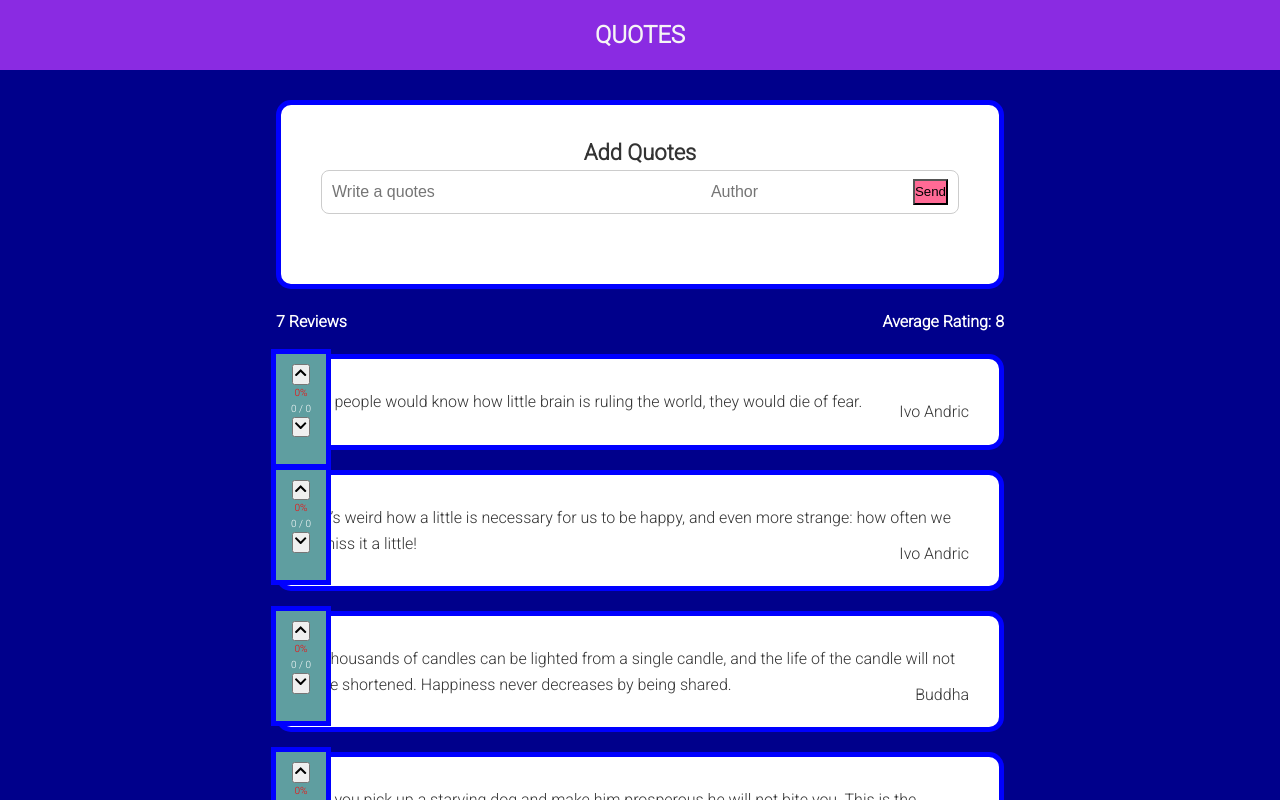
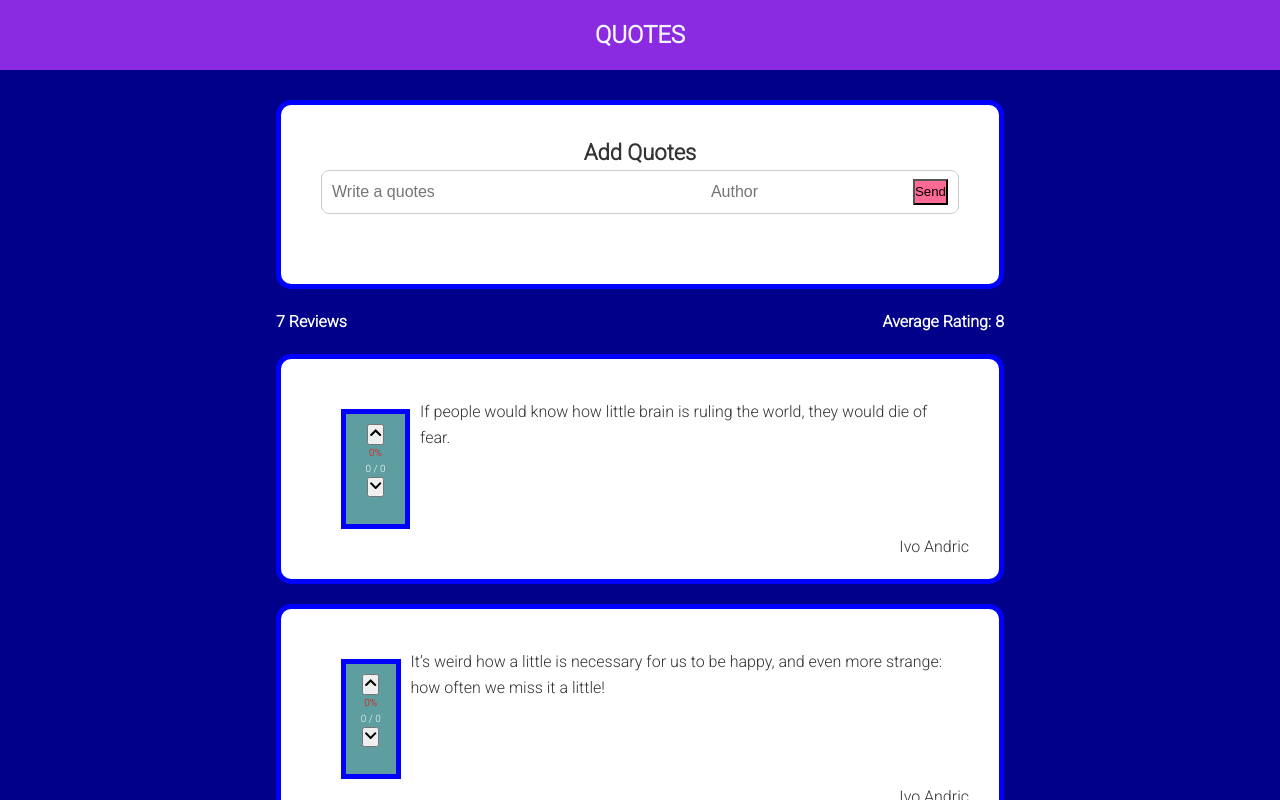
Before and after one commit to VladanStar/QuotesTask, a React (Create React App) app: page / in a window 1280 px wide. Shown: the top 800 px of the page. Built offline with nearby package versions, Linux system fonts and the light colour scheme.

Commit message:
Add css rules

```diff
--- a/src/components/AboutUs.js
+++ b/src/components/AboutUs.js
@@ -7,7 +7,7 @@ const AboutUs = (props) => {
         <Card>
           <div className='about'>
             <h1>About This Project</h1>
-            <p>This is a React app to leave feedback for a product or service</p>
+            <p>This is a React app Quotes</p>
             <p>Version: 1.0.0</p>
 
             <p>
--- a/src/components/QuotesItem.js
+++ b/src/components/QuotesItem.js
@@ -15,6 +15,7 @@ const QuotesItem = ({ item, handleRatingPlus }) => {
 
   return (
     <Card>
+      <div className="display">
       <div className="num-display">
         <button
           onClick={() => {
@@ -41,6 +42,7 @@ const QuotesItem = ({ item, handleRatingPlus }) => {
         {item.text}
         <p className="author-display">{item.author}</p>
       </div>
+      </div>
     </Card>
   );
 };
--- a/src/index.css
+++ b/src/index.css
@@ -42,27 +42,33 @@ header {
   font-weight: 600;
   text-align: center;
 }
+.display {
+  display: flex;
+  padding: 10px;
+}
 .num-display {
   position: relative;
   background: #f4f4f4;
-  width: 60px;
+  width: 70px;
   height: 120px;
   padding: 10px;
   text-align: center;
   font-size: 10px;
   transition: 0.3s;
   border: 5px solid blue;
+  margin: 10px;
+
 }
 
 .num-display {
   background: cadetblue;
   color: #fff;
 }
-.num-display {
+/* .num-display {
   position: absolute;
-  top: -10px;
-  left: -10px;
-}
+  top: -20px;
+  left: -20px;
+} */
 .author-display {
   position: absolute;
   right: 30px;
```
